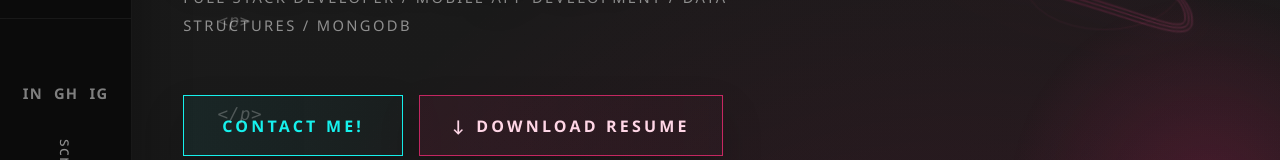
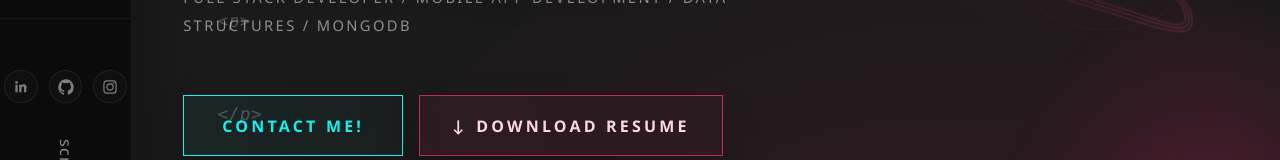
Before and after one commit to 06krish/EZ-legit, a React (Vite) app in the folder Portfolio_Krish/: page / in a window 1280 px wide. Shown: the part 514-674 px from the top of the page. Built offline with nearby package versions, Linux system fonts and the light colour scheme.

Commit message:
Replace sidebar social labels with icons

```diff
--- a/Portfolio_Krish/src/App.css
+++ b/Portfolio_Krish/src/App.css
@@ -130,19 +130,33 @@
 }
 
 .socials a {
+  display: inline-flex;
+  align-items: center;
+  justify-content: center;
+  width: 2.1rem;
+  height: 2.1rem;
   color: #7f7f7f;
   text-decoration: none;
-  font-size: 0.92rem;
-  font-weight: 700;
-  letter-spacing: 0.08em;
-  text-transform: uppercase;
+  border: 1px solid rgba(255, 255, 255, 0.08);
+  border-radius: 999px;
+  background: rgba(255, 255, 255, 0.02);
   transition:
     color 180ms ease,
+    border-color 180ms ease,
+    background-color 180ms ease,
     transform 180ms ease;
+}
+
+.socials a svg {
+  width: 1rem;
+  height: 1rem;
+  fill: currentColor;
 }
 
 .socials a:hover {
   transform: translateY(-2px);
+  border-color: rgba(22, 241, 237, 0.3);
+  background: rgba(22, 241, 237, 0.08);
 }
 
 .socials a:hover,
--- a/Portfolio_Krish/src/components/PortfolioLanding.jsx
+++ b/Portfolio_Krish/src/components/PortfolioLanding.jsx
@@ -3,7 +3,35 @@ import SkillsSection from './SkillsSection'
 import WorkSection from './WorkSection'
 
 const navItems = ['About', 'My Skills', 'Work', 'Blog', 'Contact']
-const socials = ['in', 'gh', 'ig']
+const socials = [
+  {
+    name: 'LinkedIn',
+    href: 'https://www.linkedin.com/',
+    icon: (
+      <svg viewBox="0 0 24 24" role="img" aria-hidden="true">
+        <path d="M6.94 8.5H3.56V20h3.38V8.5ZM5.25 3A2.02 2.02 0 1 0 5.3 7.04 2.02 2.02 0 0 0 5.25 3Zm15.19 9.88c0-3.47-1.85-5.08-4.32-5.08-1.99 0-2.88 1.1-3.37 1.87V8.5H9.37c.04.77 0 11.5 0 11.5h3.38v-6.42c0-.34.03-.68.13-.93.27-.68.87-1.38 1.89-1.38 1.33 0 1.86 1.02 1.86 2.53V20H20v-6.91Z" />
+      </svg>
+    ),
+  },
+  {
+    name: 'GitHub',
+    href: 'https://github.com/',
+    icon: (
+      <svg viewBox="0 0 24 24" role="img" aria-hidden="true">
+        <path d="M12 .5C5.65.5.5 5.78.5 12.29c0 5.2 3.3 9.6 7.88 11.15.58.11.79-.26.79-.58 0-.29-.01-1.05-.02-2.06-3.2.72-3.88-1.58-3.88-1.58-.52-1.36-1.28-1.72-1.28-1.72-1.04-.73.08-.72.08-.72 1.15.08 1.75 1.21 1.75 1.21 1.02 1.8 2.67 1.28 3.32.98.1-.76.4-1.28.72-1.57-2.56-.3-5.24-1.31-5.24-5.83 0-1.29.45-2.35 1.18-3.18-.12-.3-.51-1.5.11-3.13 0 0 .97-.32 3.18 1.22a10.7 10.7 0 0 1 5.8 0c2.2-1.54 3.17-1.22 3.17-1.22.63 1.63.24 2.83.12 3.13.73.83 1.17 1.89 1.17 3.18 0 4.53-2.68 5.52-5.24 5.82.41.37.78 1.1.78 2.22 0 1.6-.01 2.88-.01 3.27 0 .32.2.69.8.58A11.83 11.83 0 0 0 23.5 12.3C23.5 5.78 18.35.5 12 .5Z" />
+      </svg>
+    ),
+  },
+  {
+    name: 'Instagram',
+    href: 'https://www.instagram.com/',
+    icon: (
+      <svg viewBox="0 0 24 24" role="img" aria-hidden="true">
+        <path d="M7.25 2h9.5A5.25 5.25 0 0 1 22 7.25v9.5A5.25 5.25 0 0 1 16.75 22h-9.5A5.25 5.25 0 0 1 2 16.75v-9.5A5.25 5.25 0 0 1 7.25 2Zm0 1.75A3.5 3.5 0 0 0 3.75 7.25v9.5a3.5 3.5 0 0 0 3.5 3.5h9.5a3.5 3.5 0 0 0 3.5-3.5v-9.5a3.5 3.5 0 0 0-3.5-3.5h-9.5Zm10 1.5a1.25 1.25 0 1 1 0 2.5 1.25 1.25 0 0 1 0-2.5ZM12 6.5A5.5 5.5 0 1 1 6.5 12 5.5 5.5 0 0 1 12 6.5Zm0 1.75A3.75 3.75 0 1 0 15.75 12 3.75 3.75 0 0 0 12 8.25Z" />
+      </svg>
+    ),
+  },
+]
 
 function PortfolioLanding() {
   return (
@@ -29,8 +57,13 @@ function PortfolioLanding() {
         <div className="sidebar-footer">
           <div className="socials" aria-label="Social links">
             {socials.map((item) => (
-              <a key={item} href="/" onClick={(event) => event.preventDefault()}>
-                {item}
+              <a
+                key={item.name}
+                href={item.href}
+                aria-label={item.name}
+                onClick={(event) => event.preventDefault()}
+              >
+                {item.icon}
               </a>
             ))}
           </div>
```
